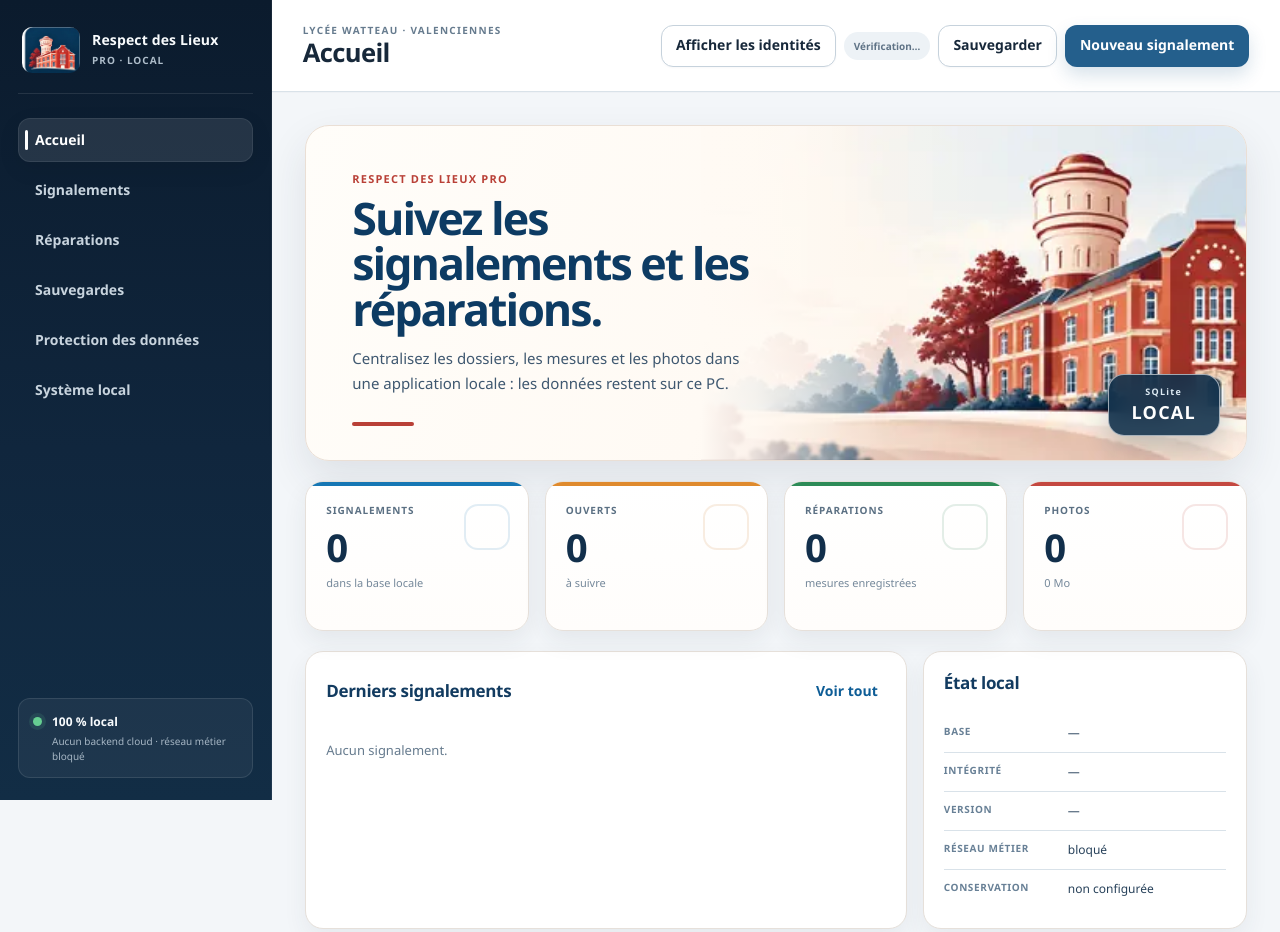
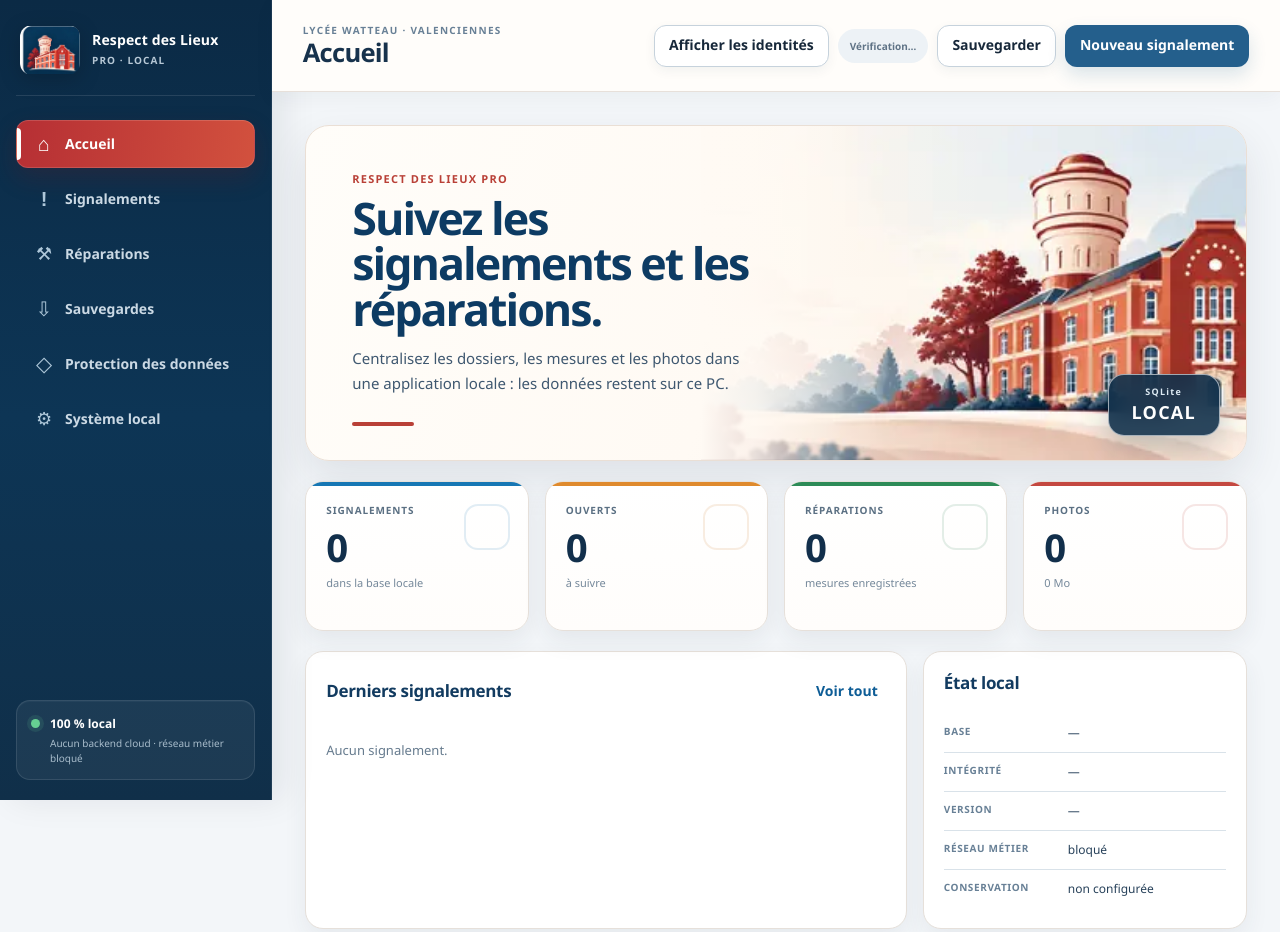
Before and after one commit to darksathili-jpg/respect_des_lieux_PRO, an Electron app: page renderer/index.html in a window 1280 px wide. Drawn offline with Linux system fonts and the light colour scheme; no server answers.

Commit message:
R8-P2: affine sidebar et topbar sans toucher à la navigation

```diff
--- a/renderer/layout.css
+++ b/renderer/layout.css
@@ -1,28 +1,41 @@
-/* R2 — Application layout. Structural rules only. */
+/* R8-P2 — Application layout. Visual fidelity on the frozen shell. */
 .shell{min-height:100vh;display:grid;grid-template-columns:var(--rdl-sidebar-width) minmax(0,1fr);background:var(--rdl-canvas)}
-.sidebar{position:sticky;top:0;height:100vh;min-height:0;display:flex;flex-direction:column;gap:var(--rdl-space-6);overflow:auto;padding:22px 18px;background:linear-gradient(180deg,var(--rdl-navy-950) 0%,var(--rdl-navy-900) 56%,#122d45 100%);color:#f8fbfd;border-right:1px solid rgba(255,255,255,.06)}
-.brand{display:flex;align-items:center;gap:12px;min-height:72px;padding:2px 4px 18px;border-bottom:1px solid rgba(255,255,255,.10)}
-.brand-mark{width:58px;height:46px;flex:0 0 58px;border-radius:10px;background-image:url('./assets/watteau-sidebar-mark.webp');background-repeat:no-repeat;background-position:center;background-size:contain;font-size:0;color:transparent}
+.sidebar{position:sticky;top:0;height:100vh;min-height:0;display:flex;flex-direction:column;gap:var(--rdl-space-6);overflow:auto;padding:20px 16px;background:linear-gradient(180deg,#0b2a45 0%,#0d3555 52%,#102f49 100%);color:#f8fbfd;border-right:1px solid rgba(255,255,255,.07);box-shadow:12px 0 32px rgba(8,28,44,.08)}
+.brand{display:flex;align-items:center;gap:12px;min-height:76px;padding:2px 4px 18px;border-bottom:1px solid rgba(255,255,255,.11)}
+.brand-mark{width:60px;height:50px;flex:0 0 60px;border-radius:12px;background-image:url('./assets/watteau-sidebar-mark.webp');background-repeat:no-repeat;background-position:center;background-size:contain;font-size:0;color:transparent;filter:drop-shadow(0 5px 10px rgba(0,0,0,.18))}
 .brand strong,.brand span{display:block}
-.brand strong{font-size:14px;line-height:1.25;letter-spacing:.01em}
-.brand span{margin-top:4px;color:#aebdca;font-size:10px;font-weight:700;letter-spacing:.10em;text-transform:uppercase}
-.sidebar nav{display:flex;flex-direction:column;gap:6px}
-.nav{min-height:44px;position:relative;border:1px solid transparent;border-radius:var(--rdl-radius-md);background:transparent;color:#c8d4de;text-align:left;padding:11px 13px 11px 16px;font-weight:680;line-height:1.2;transition:background var(--rdl-duration-fast) var(--rdl-ease),border-color var(--rdl-duration-fast) var(--rdl-ease),color var(--rdl-duration-fast) var(--rdl-ease),transform var(--rdl-duration-fast) var(--rdl-ease)}
-.nav::before{content:'';position:absolute;left:6px;top:50%;width:3px;height:0;border-radius:3px;background:#fff;transform:translateY(-50%);transition:height var(--rdl-duration-fast) var(--rdl-ease)}
-.nav:hover{background:rgba(255,255,255,.07);color:#fff}
-.nav.active{background:rgba(255,255,255,.10);border-color:rgba(255,255,255,.08);color:#fff;box-shadow:0 7px 22px rgba(0,0,0,.08)}
-.nav.active::before{height:20px}
+.brand strong{font-size:14px;line-height:1.25;letter-spacing:.01em;color:#fff}
+.brand span{margin-top:4px;color:#b7c8d6;font-size:10px;font-weight:760;letter-spacing:.11em;text-transform:uppercase}
+.sidebar nav{display:flex;flex-direction:column;gap:7px}
+.nav{min-height:48px;position:relative;border:1px solid transparent;border-radius:12px;background:transparent;color:#cbd9e4;text-align:left;padding:12px 13px 12px 48px;font-weight:720;line-height:1.2;transition:background var(--rdl-duration-fast) var(--rdl-ease),border-color var(--rdl-duration-fast) var(--rdl-ease),color var(--rdl-duration-fast) var(--rdl-ease),transform var(--rdl-duration-fast) var(--rdl-ease)}
+.nav::before{content:'';position:absolute;left:0;top:7px;bottom:7px;width:4px;border-radius:0 5px 5px 0;background:transparent;transition:background var(--rdl-duration-fast) var(--rdl-ease)}
+.nav::after{position:absolute;left:16px;top:50%;width:22px;transform:translateY(-51%);font-family:"Segoe UI Symbol","Arial Unicode MS",sans-serif;font-size:20px;font-weight:500;text-align:center;color:#aec7d9;line-height:1}
+.nav[data-view="dashboard"]::after{content:'⌂'}
+.nav[data-view="signalements"]::after{content:'!';font-weight:850}
+.nav[data-view="reparations"]::after{content:'⚒';font-size:18px}
+.nav[data-view="sauvegardes"]::after{content:'⇩'}
+.nav[data-view="confidentialite"]::after{content:'◇';font-size:21px}
+.nav[data-view="systeme"]::after{content:'⚙';font-size:18px}
+.nav:hover{background:rgba(255,255,255,.07);color:#fff;transform:translateX(1px)}
+.nav:hover::after{color:#fff}
+.nav.active{background:linear-gradient(100deg,#b62f34 0%,#d2513e 100%);border-color:rgba(255,255,255,.14);color:#fff;box-shadow:0 10px 24px rgba(103,26,29,.24)}
+.nav.active::before{background:#fff}
+.nav.active::after{color:#fff}
 .sidebar .nav:focus-visible{outline-color:var(--rdl-focus-ring-dark)}
-.local-seal{margin-top:auto;display:flex;gap:10px;align-items:flex-start;padding:14px;border:1px solid rgba(255,255,255,.10);border-radius:var(--rdl-radius-md);background:rgba(255,255,255,.05)}
+.local-seal{margin-top:auto;display:flex;gap:10px;align-items:flex-start;padding:14px;border:1px solid rgba(255,255,255,.11);border-radius:14px;background:rgba(255,255,255,.055);box-shadow:inset 0 1px 0 rgba(255,255,255,.035)}
 .local-seal .dot{width:9px;height:9px;flex:0 0 9px;border-radius:50%;background:#66cf92;margin-top:4px;box-shadow:0 0 0 4px rgba(102,207,146,.12)}
 .local-seal strong,.local-seal small{display:block}
-.local-seal strong{font-size:12px}
-.local-seal small{margin-top:3px;color:#a7b7c5;font-size:10px;line-height:1.45}
+.local-seal strong{font-size:12px;color:#fff}
+.local-seal small{margin-top:3px;color:#a9bdcc;font-size:10px;line-height:1.45}
 
 .main{min-width:0;min-height:100vh}
-.topbar{min-height:var(--rdl-topbar-min);position:sticky;top:0;z-index:20;display:flex;align-items:center;justify-content:space-between;gap:var(--rdl-space-5);padding:16px clamp(20px,2.4vw,36px);background:rgba(255,255,255,.94);border-bottom:1px solid var(--rdl-line);backdrop-filter:blur(18px);box-shadow:0 1px 0 rgba(12,31,48,.02)}
-.topbar h1{margin:3px 0 0;color:var(--rdl-text-strong);font-size:clamp(22px,2vw,28px);line-height:1.05;letter-spacing:-.025em}
-.top-actions{display:flex;align-items:center;justify-content:flex-end;gap:8px;flex-wrap:wrap}
+.topbar{min-height:var(--rdl-topbar-min);position:sticky;top:0;z-index:20;display:flex;align-items:center;justify-content:space-between;gap:var(--rdl-space-5);padding:15px clamp(20px,2.4vw,36px);background:rgba(255,253,250,.965);border-bottom:1px solid #e7e0da;backdrop-filter:blur(20px);box-shadow:0 6px 20px rgba(20,43,61,.045)}
+.topbar .eyebrow{color:#688096;letter-spacing:.13em}
+.topbar h1{margin:3px 0 0;color:#17324c;font-size:clamp(22px,2vw,28px);line-height:1.05;letter-spacing:-.03em}
+.top-actions{display:flex;align-items:center;justify-content:flex-end;gap:9px;flex-wrap:wrap}
+.top-actions .btn{border-radius:12px;box-shadow:0 4px 12px rgba(25,52,73,.055)}
+.top-actions .btn.primary{box-shadow:0 8px 18px rgba(22,91,137,.16)}
+.top-actions .health{min-height:34px;border-radius:999px;padding-inline:12px}
 .view{display:none;width:min(100%,var(--rdl-content-max));margin:0 auto;padding:clamp(22px,2.6vw,38px) clamp(20px,2.6vw,38px) 48px}
 .view.active{display:block}
 .grid.two{display:grid;grid-template-columns:minmax(0,1fr) minmax(0,1fr);gap:var(--rdl-space-4)}
@@ -38,6 +51,8 @@
   :root{--rdl-sidebar-width:210px}
   .brand{align-items:flex-start;gap:8px}
   .brand-mark{width:42px;height:38px;flex-basis:42px}
+  .nav{padding-left:44px}
+  .nav::after{left:14px}
   .topbar{position:relative;flex-direction:column;align-items:stretch}
   .top-actions{max-width:none;justify-content:flex-start}
   .grid.two{grid-template-columns:1fr}
```
